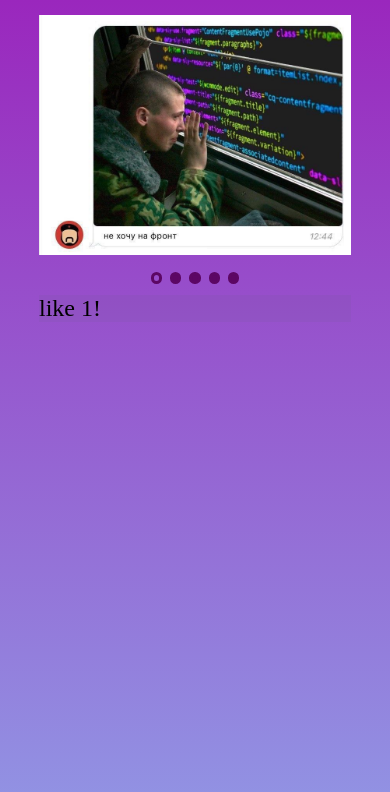
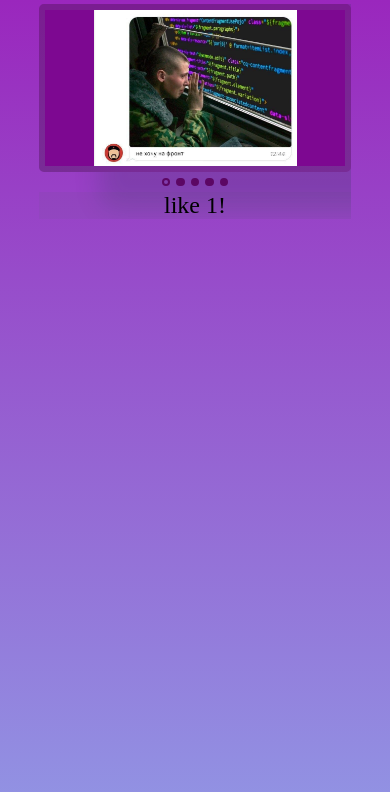
Before and after one commit to toystix1992/cssMemSlider, a plain HTML site: page cssMemSlider/index.html in a window 390 px wide. Drawn offline with Linux system fonts and the light colour scheme.

Commit message:
fix: fix layout for mediaqueris (17 окт 2021 г. 11:48:28)

```diff
--- a/cssMemSlider/style.css
+++ b/cssMemSlider/style.css
@@ -11,6 +11,7 @@ html {
   max-width: 1920px;
   scroll-behavior: smooth;
   margin: 0 auto;
+  font-size: 16px;
 }
 
 a {
@@ -23,16 +24,18 @@ ul {
 }
 body {
   background: linear-gradient(#9a27bd, #9198e5);
+  display: flex;
+  justify-content: center;
 }
 #slider-wrapper {
-  width: 70%;
-  margin: 4vh auto;
+  margin-top: 3vw;
+  width: 60%;
   display: grid;
   grid-template-areas:
     "img  img"
     "disc  controler";
   grid-template-columns: 1fr, 15rem;
-  grid-row-gap: 5vh;
+  grid-row-gap: 5vw;
 }
 .slide-radio {
   display: none;
@@ -40,18 +43,20 @@ body {
 .slider-img-wrapper {
   grid-area: img;
   overflow: hidden;
+  border: 6px solid rgba(60, 11, 61, 0.342);
+  border-radius: 0.4rem;
+  box-shadow: 07rem 1rem 2rem 2rem rgba(34, 60, 80, 0.2);
 }
 .slider-img-container {
   display: flex;
   justify-content: flex-start;
-  height: 80vh;
+  height: 30vw;
   width: 500%;
-  border-radius: 0.4rem;
-  /* background: #7d0891; */
+  background: #7d0891;
 }
 .slide-img {
   transition: 1s cubic-bezier(.17,.67,.99,.22);
-  width: 100%;
+  width: 20%;
 }
 .slide-img1 {
   background: url(./assets/1592483425149739321.png);
@@ -209,13 +214,13 @@ body {
 @media (max-width: 768px) {
   #slider-wrapper {
     width: 80%;
-    margin: 4vh auto;
+    margin-top: 2vh;
     display: flex;
     flex-direction: column;
     justify-content: center;
     align-items: center;
     overflow: hidden;
-    grid-row-gap: 2vh;
+    grid-row-gap: 2vw;
   }
   .slider-img-wrapper {
     width: 100%;
@@ -223,11 +228,18 @@ body {
   .slider-img-container {
     height: 60vh;
   }
+  .slider-discr {
+    font-size: 2rem;
+    text-align: center;
+  }
 }
 @media (max-width: 520px) {
+  html {
+    font-size: 12px;
+  }
   #slider-wrapper {
-    margin: 3vh auto;
-    grid-row-gap: 1vh;
+    margin: 1vw auto;
+    grid-row-gap: 1vw;
   }
   .slider-img-container {
     height: 45vh;
@@ -235,10 +247,10 @@ body {
 }
 @media (max-width: 450px) {
   #slider-wrapper {
-    margin: 1vh auto;
-    grid-row-gap: 1vh;
+    margin: 1vw auto;
+    grid-row-gap: 1vw;
   }
   .slider-img-container {
-    height: 30vh;
+    height: 40vw;
   }
 }
```
